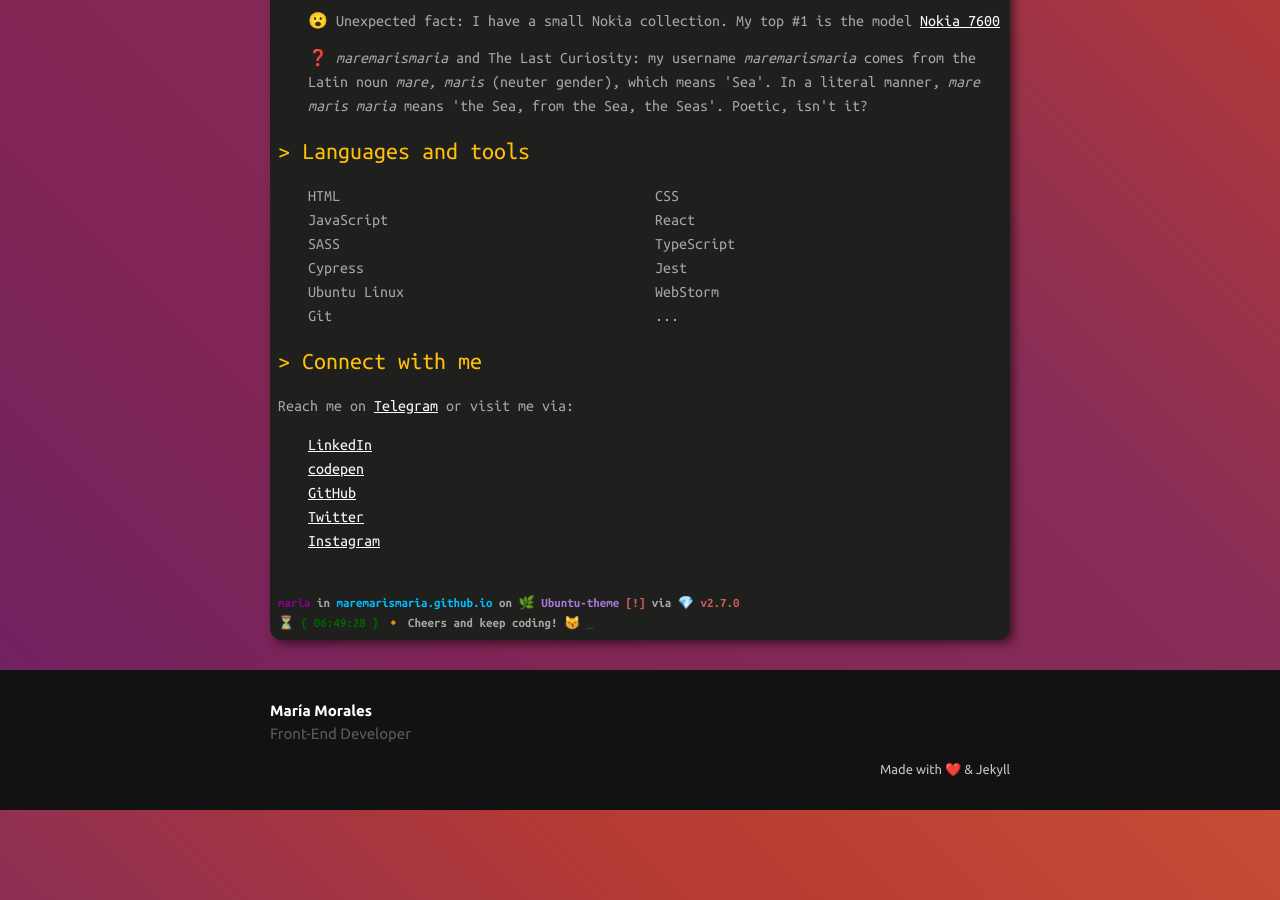
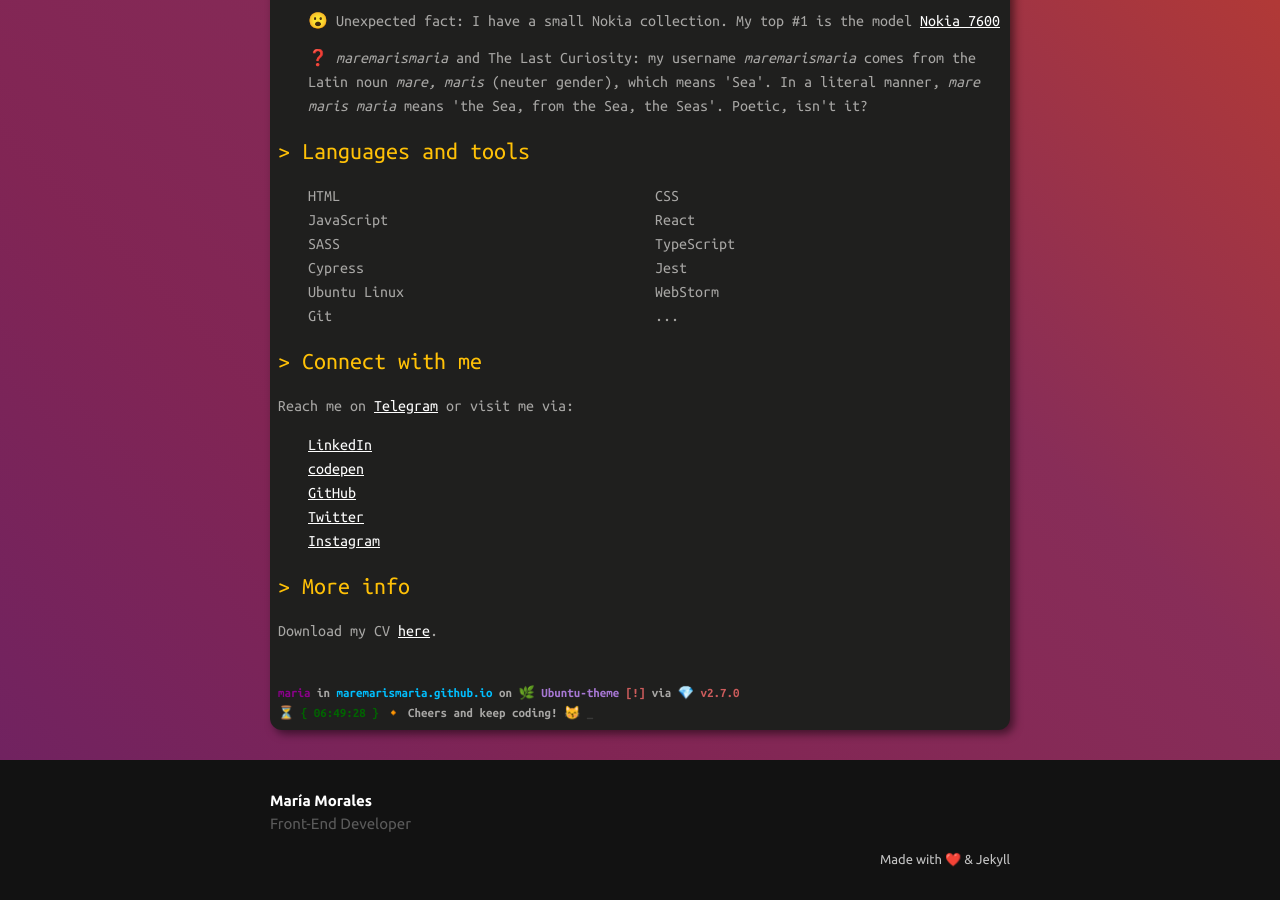
Before and after one commit to maremarismaria/identity-card, a Jekyll site: the page built from index.html, in a window 1280 px wide and 900 px high, scrolled down 793 px. Built offline with Jekyll 4.4.1, drawn with Linux system fonts in a browser that asks for light colours.

Commit message:
:memo: Add updated CV

```diff
--- a/index.html
+++ b/index.html
@@ -55,6 +55,8 @@ layout: default
             <li><a href="https://twitter.com/maremarismaria" target="_blank" rel="noreferrer">Twitter</a></li>
             <li><a href="https://instagram.com/maremarismaria" target="_blank" rel="noreferrer">Instagram</a></li>
         </ul>
+        <h2>> More info</h2>
+        <p>Download my CV <a href="{{ "/assets/Curriculum_Maria_Morales_Padron.pdf" | relative_url }}" target="_blank" rel="noreferrer" download>here</a>.</p>
         <div class="console-header">
             <p class="command"><span class="name">maria</span> in <span class="repo">maremarismaria.github.io</span> on 🌿 <span class="branch">Ubuntu-theme</span> <span class="versioning">[!]</span> via 💎 <span class="versioning">v2.7.0</span></p>
             <p class="command">⏳ <span class="timestamp">{ 06:49:28 }</span> 🔸 <span>Cheers and keep coding! 😽&nbsp;</span><span class="pulse">_</span></p>
```
Also changed, not shown: 1 other file.
